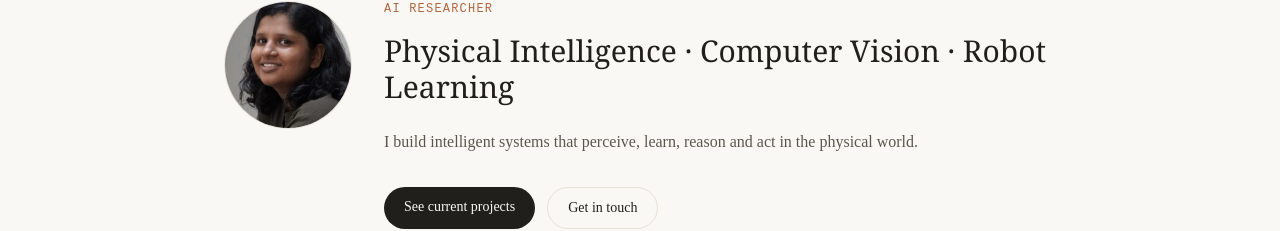
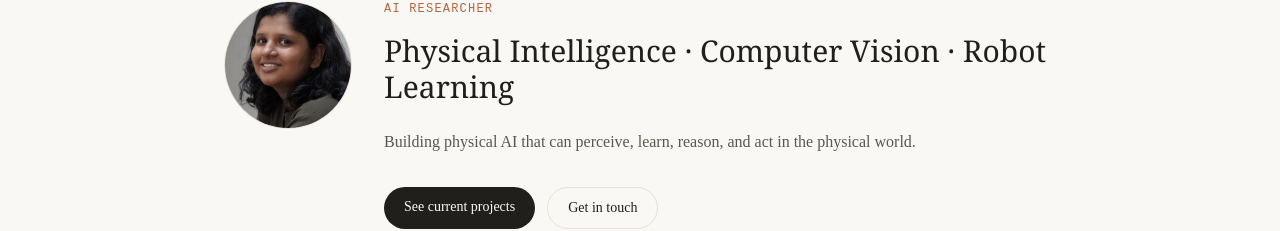
Before and after one commit to SaagaraMB/saagara-portfolio, a Next.js app: page / in a window 1280 px wide. Shown: the part 288-519 px from the top of the page. Built offline with nearby package versions, Linux system fonts and the light colour scheme.

Commit message:
Rewrite homepage hero intro line

```diff
--- a/app/page.tsx
+++ b/app/page.tsx
@@ -24,7 +24,7 @@ export default function HomePage() {
               Physical Intelligence · Computer Vision · Robot Learning
             </h1>
             <p className="mt-6 max-w-prose text-ink2 leading-relaxed">
-              I build intelligent systems that perceive, learn, reason and act
+              Building physical AI that can perceive, learn, reason, and act
               in the physical world.
             </p>
             <div className="mt-8 flex flex-wrap gap-3">
```
